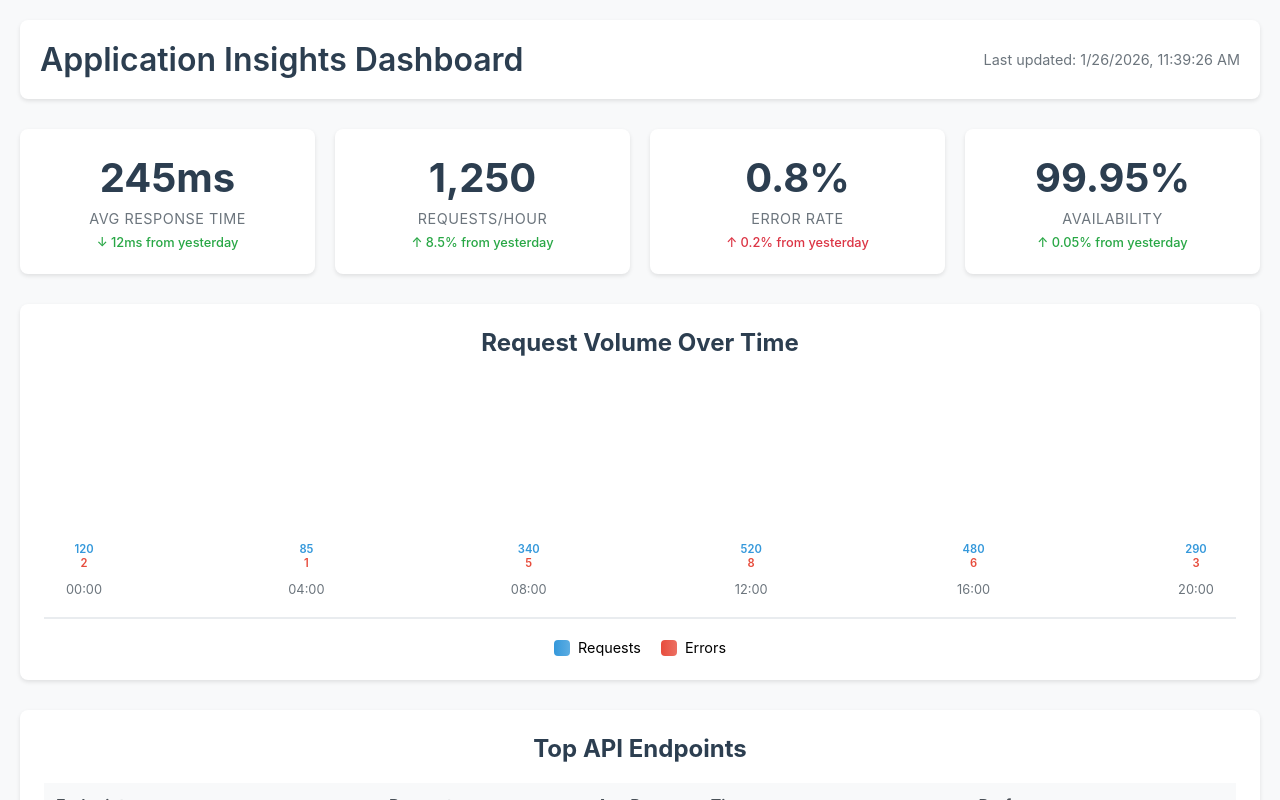
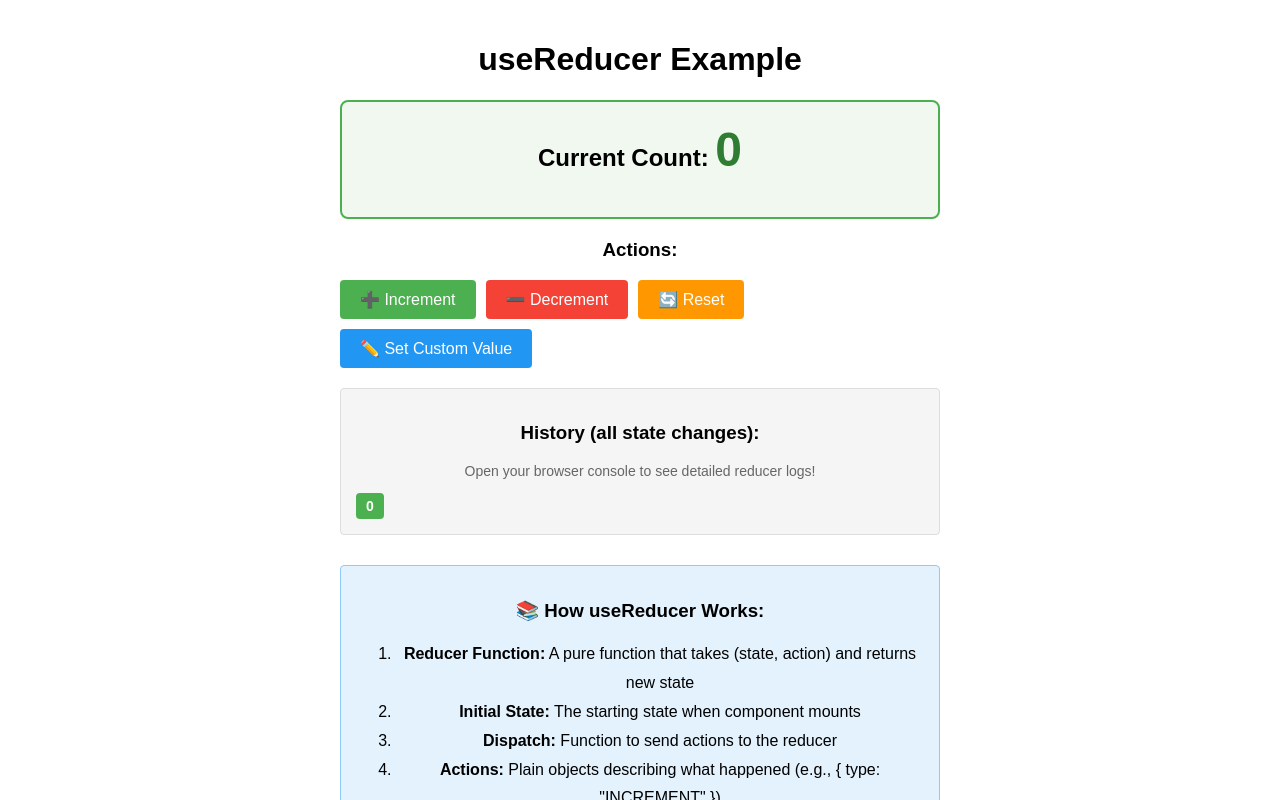
Before and after one commit to nitishkalra-AI/test-app-for-nirikshan, a React (Create React App) app: page / in a window 1280 px wide. Shown: the top 800 px of the page. Built offline with nearby package versions, Linux system fonts and the light colour scheme.

Commit message:
test branch

```diff
--- a/package.json
+++ b/package.json
@@ -35,5 +35,9 @@
       "last 1 firefox version",
       "last 1 safari version"
     ]
+  },
+  "devDependencies": {
+    "@types/react": "^19.2.7",
+    "@types/react-dom": "^19.2.3"
   }
 }
--- /dev/null
+++ b/src/Address/index.tsx
@@ -0,0 +1,236 @@
+import React, { useReducer } from 'react';
+
+// ============================================
+// STEP 1: Define the State Type
+// ============================================
+interface CounterState {
+  count: number;
+  history: number[]; // Track all count values for demonstration
+}
+
+// ============================================
+// STEP 2: Define Action Types
+// ============================================
+type CounterAction =
+  | { type: 'INCREMENT' }
+  | { type: 'DECREMENT' }
+  | { type: 'RESET' }
+  | { type: 'SET_VALUE'; payload: number };
+
+// ============================================
+// STEP 3: Define the Reducer Function
+// This is a pure function that takes current state and an action,
+// and returns the new state. It's the "brain" of useReducer.
+// ============================================
+const counterReducer = (state: CounterState, action: CounterAction): CounterState => {
+  console.log('🔄 Reducer called with:', {
+    currentState: state,
+    action: action
+  });
+
+  switch (action.type) {
+    case 'INCREMENT':
+      const newCount = state.count + 1;
+      console.log(`  ➕ Incrementing: ${state.count} → ${newCount}`);
+      return {
+        count: newCount,
+        history: [...state.history, newCount] // Add to history
+      };
+
+    case 'DECREMENT':
+      const decrementedCount = state.count - 1;
+      console.log(`  ➖ Decrementing: ${state.count} → ${decrementedCount}`);
+      return {
+        count: decrementedCount,
+        history: [...state.history, decrementedCount]
+      };
+
+    case 'RESET':
+      console.log(`  🔄 Resetting to 0`);
+      return {
+        count: 0,
+        history: [...state.history, 0]
+      };
+
+    case 'SET_VALUE':
+      console.log(`  ✏️ Setting value to: ${action.payload}`);
+      return {
+        count: action.payload,
+        history: [...state.history, action.payload]
+      };
+
+    default:
+      // TypeScript ensures we handle all cases, but this is a safety net
+      console.warn('⚠️ Unknown action type');
+      return state;
+  }
+};
+
+// ============================================
+// STEP 4: Initial State
+// ============================================
+const initialState: CounterState = {
+  count: 0,
+  history: [0]
+};
+
+// ============================================
+// STEP 5: Component using useReducer
+// ============================================
+function Address() {
+  // useReducer returns: [currentState, dispatchFunction]
+  // dispatch is used to send actions to the reducer
+  const [state, dispatch] = useReducer(counterReducer, initialState);
+
+  console.log('📊 Current State:', state);
+
+  return (
+    <div style={{
+      padding: '20px',
+      fontFamily: 'Arial, sans-serif',
+      maxWidth: '600px',
+      margin: '0 auto'
+    }}>
+      <h1>useReducer Example</h1>
+
+      <div style={{
+        padding: '20px',
+        border: '2px solid #4CAF50',
+        borderRadius: '8px',
+        backgroundColor: '#f0f8f0',
+        marginBottom: '20px'
+      }}>
+        <h2 style={{ marginTop: 0 }}>Current Count: <span style={{ fontSize: '2em', color: '#2E7D32' }}>{state.count}</span></h2>
+      </div>
+
+      <div style={{ marginBottom: '20px' }}>
+        <h3>Actions:</h3>
+        <div style={{ display: 'flex', gap: '10px', flexWrap: 'wrap' }}>
+          <button
+            onClick={() => dispatch({ type: 'INCREMENT' })}
+            style={{
+              padding: '10px 20px',
+              fontSize: '16px',
+              backgroundColor: '#4CAF50',
+              color: 'white',
+              border: 'none',
+              borderRadius: '4px',
+              cursor: 'pointer'
+            }}
+          >
+            ➕ Increment
+          </button>
+
+          <button
+            onClick={() => dispatch({ type: 'DECREMENT' })}
+            style={{
+              padding: '10px 20px',
+              fontSize: '16px',
+              backgroundColor: '#f44336',
+              color: 'white',
+              border: 'none',
+              borderRadius: '4px',
+              cursor: 'pointer'
+            }}
+          >
+            ➖ Decrement
+          </button>
+
+          <button
+            onClick={() => dispatch({ type: 'RESET' })}
+            style={{
+              padding: '10px 20px',
+              fontSize: '16px',
+              backgroundColor: '#FF9800',
+              color: 'white',
+              border: 'none',
+              borderRadius: '4px',
+              cursor: 'pointer'
+            }}
+          >
+            🔄 Reset
+          </button>
+
+          <button
+            onClick={() => {
+              const value = prompt('Enter a number:');
+              if (value !== null) {
+                const num = parseInt(value, 10);
+                if (!isNaN(num)) {
+                  dispatch({ type: 'SET_VALUE', payload: num });
+                }
+              }
+            }}
+            style={{
+              padding: '10px 20px',
+              fontSize: '16px',
+              backgroundColor: '#2196F3',
+              color: 'white',
+              border: 'none',
+              borderRadius: '4px',
+              cursor: 'pointer'
+            }}
+          >
+            ✏️ Set Custom Value
+          </button>
+        </div>
+      </div>
+
+      <div style={{
+        padding: '15px',
+        backgroundColor: '#f5f5f5',
+        borderRadius: '4px',
+        border: '1px solid #ddd'
+      }}>
+        <h3>History (all state changes):</h3>
+        <p style={{ fontSize: '14px', color: '#666' }}>
+          Open your browser console to see detailed reducer logs!
+        </p>
+        <div style={{
+          display: 'flex',
+          flexWrap: 'wrap',
+          gap: '5px',
+          marginTop: '10px'
+        }}>
+          {state.history.map((value, index) => (
+            <span
+              key={index}
+              style={{
+                padding: '5px 10px',
+                backgroundColor: value === state.count ? '#4CAF50' : '#e0e0e0',
+                color: value === state.count ? 'white' : '#333',
+                borderRadius: '4px',
+                fontSize: '14px',
+                fontWeight: value === state.count ? 'bold' : 'normal'
+              }}
+            >
+              {value}
+            </span>
+          ))}
+        </div>
+      </div>
+
+      <div style={{
+        marginTop: '30px',
+        padding: '15px',
+        backgroundColor: '#e3f2fd',
+        borderRadius: '4px',
+        border: '1px solid #90caf9'
+      }}>
+        <h3>📚 How useReducer Works:</h3>
+        <ol style={{ lineHeight: '1.8' }}>
+          <li><strong>Reducer Function:</strong> A pure function that takes (state, action) and returns new state</li>
+          <li><strong>Initial State:</strong> The starting state when component mounts</li>
+          <li><strong>Dispatch:</strong> Function to send actions to the reducer</li>
+          <li><strong>Actions:</strong> Plain objects describing what happened (e.g., {'{ type: "INCREMENT" }'})</li>
+          <li><strong>State Updates:</strong> Reducer returns new state, component re-renders</li>
+        </ol>
+        <p style={{ marginTop: '10px', fontStyle: 'italic', color: '#1565C0' }}>
+          💡 <strong>Tip:</strong> useReducer is great for complex state logic with multiple sub-values or when the next state depends on the previous one!
+        </p>
+      </div>
+    </div>
+  );
+}
+
+export default Address;
--- a/src/App.js
+++ b/src/App.js
@@ -1,11 +1,11 @@
 import React from 'react';
-import ApplicationInsights from './ApplicationInsights';
+import Address from './Address';
 import './App.css';
 
 function App() {
   return (
     <div className="App">
-      <ApplicationInsights />
+      <Address />
     </div>
   );
 }
```
Also changed, not shown: tsconfig.json (added, +26 -0 lines), 1 other file (tests, documents, lock files or other folders).
